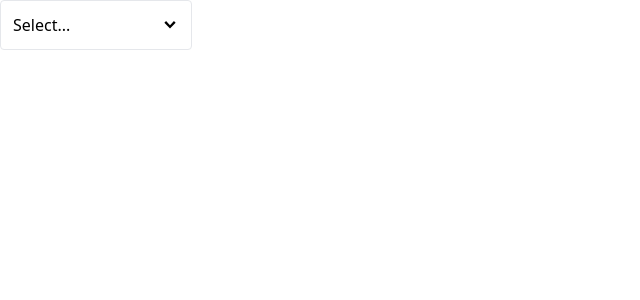
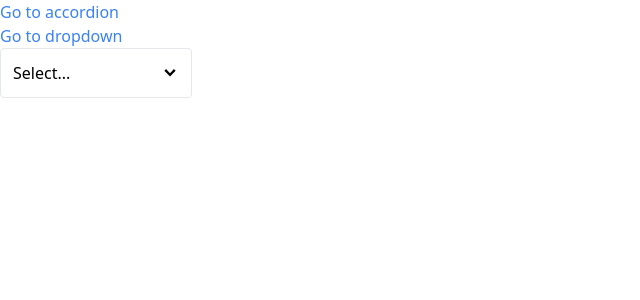
Before and after one commit to ImranNawar/Payement_Form, a React (Create React App) app in the folder components/: page /dropdown in a window 1280 px wide. Shown: the top 300 px of the page, without its empty margins (0-640 px from the left). Built offline with nearby package versions, Linux system fonts and the light colour scheme.

Commit message:
navigation

```diff
--- a/components/src/App.js
+++ b/components/src/App.js
@@ -1,22 +1,22 @@
 import React from 'react';
-import { useState } from 'react';
-import Dropdown from './components/Dropdown';
+import Link from './components/Link';
+import Route from './components/Route';
+import AccordionPage from './pages/AccordionPage';
+import DropdownPage from './pages/DropdownPage';
 
 const App = () => {
-  const [selection, setSelection] = useState(null);
-
-  const handleSelect = (option) => {
-    setSelection(option);
-  };
-
-  const options = [
-    {label: 'Red', value: 'red'},
-    {label: 'Green', value: 'green'},
-    {label: 'Blue', value: 'blue'},
-  ]
   return (
-    <div className='flex'>
-      <Dropdown options={options} value={selection} onChange={handleSelect} />
+    <div>
+      <Link to="/accordion">Go to accordion</Link>
+      <Link to="/dropdown">Go to dropdown</Link>
+      <div>
+        <Route path="/accordion">
+          <AccordionPage />
+        </Route>
+        <Route path="/dropdown">
+          <DropdownPage />
+        </Route>
+      </div>
     </div>
   )
 }
--- a/components/src/components/Dropdown.js
+++ b/components/src/components/Dropdown.js
@@ -1,13 +1,20 @@
-import { useState, useEffect } from "react";
+import { useState, useEffect, useRef } from "react";
 import { GoChevronDown } from "react-icons/go";
 import Panel from "./Panel";
 
 const Dropdown = ({ options, value, onChange }) => {
   const [isOpen, setIsOpen] = useState(false);
+  const divEl = useRef();  // divElement
 
   useEffect(() => {
     const handler = (event) => {
+      if (!divEl.current) {
+        return;
+      }
 
+      if (!divEl.current.contains(event.target)) {
+        setIsOpen(false);
+      }
     };
 
     document.addEventListener('click', handler, true);
@@ -33,7 +40,7 @@
   });
 
   return (
-    <div className="w-48 relative">
+    <div ref={divEl} className="w-48 relative">
       <Panel className="flex justify-between items-center cursor-pointer" onClick={handleClick}>
         {value?.label || 'Select...'}
         <GoChevronDown className="text-lg"/>
--- /dev/null
+++ b/components/src/components/Link.js
@@ -0,0 +1,26 @@
+import React from 'react'
+import classNames from 'classnames';
+import useNavigation from '../hooks/use-navigation';
+
+const Link = ({ to, children}) => {
+  const {navigate} = useNavigation();
+
+  const classes = classNames('text-blue-500');
+
+  const handleClick = (event) => {
+    if (event.metaKey || event.ctrlKey) {
+      return;
+    }
+    event.preventDefault();
+
+    navigate(to);
+  };
+
+  return (
+    <div>
+      <a className={classes} href={to} onClick={handleClick}>{children}</a>
+    </div>
+  )
+}
+
+export default Link
--- /dev/null
+++ b/components/src/components/Route.js
@@ -0,0 +1,13 @@
+import useNavigation from "../hooks/use-navigation";
+
+const Route = ({ path, children }) => {
+  const { currentPath } = useNavigation();
+
+  if (path === currentPath) {
+    return children;
+  }
+
+  return null;
+}
+
+export default Route;
--- /dev/null
+++ b/components/src/context/navigation.js
@@ -0,0 +1,32 @@
+import { createContext, useState, useEffect } from "react";
+
+const NavigationContext = createContext();
+
+const NavigationProvider = ({ children }) => {
+  const [currentPath, setCurrentPath] = useState(window.location.pathname);
+
+  useEffect(() => {
+    const handler = () => {
+      setCurrentPath(window.location.pathname);
+    };
+    window.addEventListener('popstate', handler);
+
+    return () => {
+      window.removeEventListener('popstate', handler);
+    }
+  }, []);
+
+  const navigate = (to) => {
+    window.history.pushState({}, '', to);
+    setCurrentPath(to);
+  };
+
+  return (
+  <NavigationContext.Provider value={{ currentPath, navigate}}>
+    {children}
+  </NavigationContext.Provider>
+  );
+}
+
+export {NavigationProvider};
+export default NavigationContext;
--- /dev/null
+++ b/components/src/hooks/use-navigation.js
@@ -0,0 +1,8 @@
+import { useContext } from "react";
+import NavigationContext from "../context/navigation";
+
+const useNavigation = () => {
+  return useContext(NavigationContext);
+}
+
+export default useNavigation;
--- a/components/src/index.js
+++ b/components/src/index.js
@@ -3,11 +3,14 @@
 import './index.css';
 import App from './App';
 import reportWebVitals from './reportWebVitals';
+import { NavigationProvider } from './context/navigation';
 
 const root = ReactDOM.createRoot(document.getElementById('root'));
 root.render(
   <React.StrictMode>
-    <App />
+    <NavigationProvider>
+      <App />
+    </NavigationProvider>
   </React.StrictMode>
 );
 
--- /dev/null
+++ b/components/src/pages/DropdownPage.js
@@ -0,0 +1,24 @@
+import React from 'react';
+import { useState } from 'react';
+import Dropdown from '../components/Dropdown';
+
+const DropdownPage = () => {
+  const [selection, setSelection] = useState(null);
+
+  const handleSelect = (option) => {
+    setSelection(option);
+  };
+
+  const options = [
+    {label: 'Red', value: 'red'},
+    {label: 'Green', value: 'green'},
+    {label: 'Blue', value: 'blue'},
+  ]
+  return (
+    <div className='flex'>
+      <Dropdown options={options} value={selection} onChange={handleSelect} />
+    </div>
+  )
+}
+
+export default DropdownPage;
```
